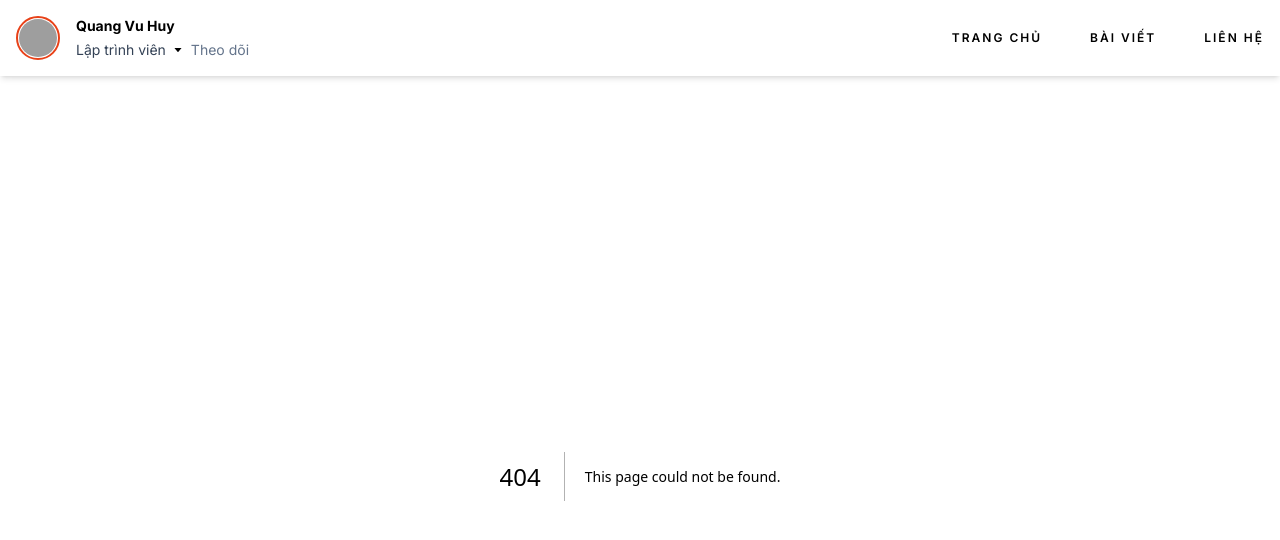
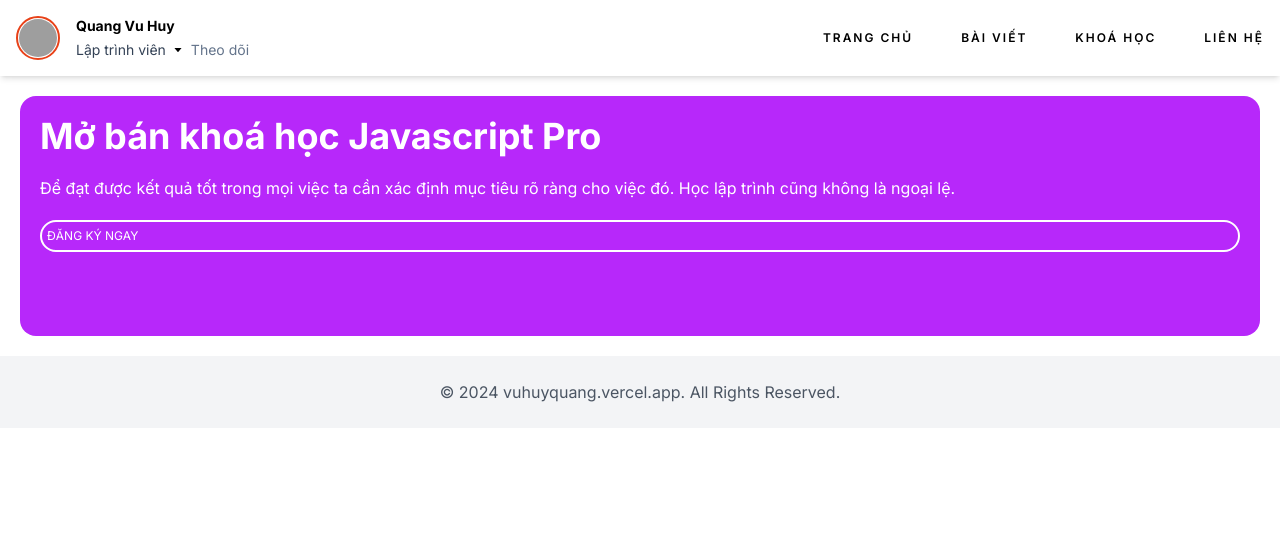
Before and after one commit to vuhuyquang/nextjs, a Next.js app: page /khoa-hoc in a window 1280 px wide. Before the commit this address had no page. Shown: the top 540 px of the page. Built offline with nearby package versions, Linux system fonts and the light colour scheme; grey boxes are pictures that could not be loaded.

Commit message:
update code

```diff
--- /dev/null
+++ b/src/app/khoa-hoc/page.tsx
@@ -0,0 +1,11 @@
+export default function Course() {
+    return (
+      <div className="space-y-16 bg-white p-5">
+        <div className="h-[30vh] w-full p-5 flex flex-col gap-5 rounded-2xl bg-[#b728fa] text-white">
+          <h3 className="text-4xl font-bold">Mở bán khoá học Javascript Pro</h3>
+          <p>Để đạt được kết quả tốt trong mọi việc ta cần xác định mục tiêu rõ ràng cho việc đó. Học lập trình cũng không là ngoại lệ.</p>
+          <span className="border-[2px] border-white p-[5px] rounded-full text-[12px]">ĐĂNG KÝ NGAY</span>
+        </div>
+      </div>
+    )
+}
--- a/src/app/layout.tsx
+++ b/src/app/layout.tsx
@@ -7,7 +7,7 @@ import Footer from "@/components/common/Footer";
 const inter = Inter({ subsets: ["latin"] });
 
 export const metadata: Metadata = {
-  title: "Nice to meet you :vv",
+  title: "Blog của Quag :vv",
   description: "Đây là blog cá nhân của tui, nơi chia sẻ về cuộc sống, công nghệ và những điều thú vị.",
 };
 
@@ -23,7 +23,7 @@ export default function RootLayout({
         <main className="container mx-auto w-screen max-w-full pt-[76px]">
           {children}
         </main>
-        {/* <Footer></Footer> */}
+        <Footer></Footer>
       </body>
     </html>
   );
--- a/src/app/lien-he/page.tsx
+++ b/src/app/lien-he/page.tsx
@@ -1,12 +1,10 @@
 'use client';
 
 import { Button, Form, Input } from 'antd';
-import { useEffect } from 'react';
 
 const { TextArea } = Input;
 
-const Contact = () => {
-  // Function to scroll to the map section
+export default function Contact() {
   const scrollToMap = () => {
     const mapSection = document.getElementById('map-section');
     if (mapSection) {
@@ -93,5 +91,3 @@ const Contact = () => {
     </div>
   );
 };
-
-export default Contact;
--- a/src/app/page.tsx
+++ b/src/app/page.tsx
@@ -5,7 +5,7 @@ import "@/app/styles.scss";
 export default function Home() {
   return (
     <>
-      <div id="banner" className="min-h-screen w-full m-0 p-0 flex flex-col">
+      <div id="banner" className="w-full m-0 p-0 flex flex-col">
         <h1 className="text-center text-white project-name">Quag</h1>
         <div className="flex h-full w-full opacity-95">
           <div className="relative w-full md:w-1/2 h-full"> {/* Div chứa hình ảnh */}
--- a/src/components/common/Footer/index.tsx
+++ b/src/components/common/Footer/index.tsx
@@ -2,45 +2,12 @@ import React from 'react';
 
 export default function Footer() {
   return (
-    <footer className="bg-black text-white p-8 md:p-16 lg:p-20">
-      <div className="px-8 md:px-16 lg:px-20 grid grid-cols-1 md:grid-cols-2 lg:grid-cols-4 gap-8 mb-4">
-        {/* Cộng đồng */}
-        <div className="text-sm">
-          <h3 className="font-normal mb-4">Cộng đồng</h3>
-          <ul>
-            <li><a href="#" className="text-gray-400 hover:text-white text-sm">Diễn đàn</a></li>
-            <li><a href="#" className="text-gray-400 hover:text-white text-sm">Facebook</a></li>
-            <li><a href="#" className="text-gray-400 hover:text-white text-sm">Twitter</a></li>
-          </ul>
-        </div>
-        {/* Sản phẩm */}
-        <div>
-          <h3 className="font-normal mb-4">Sản phẩm</h3>
-          <ul>
-            <li><a href="#" className="text-gray-400 hover:text-white text-sm">Tính năng</a></li>
-            <li><a href="#" className="text-gray-400 hover:text-white text-sm">Giá</a></li>
-            <li><a href="#" className="text-gray-400 hover:text-white text-sm">Câu hỏi</a></li>
-          </ul>
-        </div>
-        {/* Doanh nghiệp */}
-        <div>
-          <h3 className="font-normal mb-4">Doanh nghiệp</h3>
-          <ul>
-            <li><a href="#" className="text-gray-400 hover:text-white text-sm">Đối tác</a></li>
-            <li><a href="#" className="text-gray-400 hover:text-white text-sm">Liên hệ</a></li>
-            <li><a href="#" className="text-gray-400 hover:text-white text-sm">Chính sách bảo mật</a></li>
-          </ul>
-        </div>
-        {/* Liên hệ */}
-        <div>
-          <h3 className="font-normal mb-4">Bạn có câu hỏi</h3>
-          <ul>
-            <li><a href="#" className="text-gray-400 hover:text-white text-sm">Nam Từ Liêm, Hà Nội</a></li>
-            <li><a href="#" className="text-gray-400 hover:text-white text-sm">+84 34 439 6798</a></li>
-            <li><a href="#" className="text-gray-400 hover:text-white text-sm">quangvh.technical@gmail.com</a></li>
-          </ul>
-        </div>
+    <footer className="bg-gray-100 p-4 md:p-4 lg:p-6 text-center">
+      <div className="container mx-auto">
+        <p className="text-gray-600 text-sm md:text-base">
+          &copy; {new Date().getFullYear()} vuhuyquang.vercel.app. All Rights Reserved.
+        </p>
       </div>
     </footer>
   );
-};
+}
--- a/src/components/common/Header/index.tsx
+++ b/src/components/common/Header/index.tsx
@@ -90,6 +90,9 @@ export default function Header() {
                 <Link href="/bai-viet">BÀI VIẾT</Link>
               </li>
               <li className="hover:text-[#fdcb6e] transition delay-[45ms]">
+                <Link href="/khoa-hoc">KHOÁ HỌC</Link>
+              </li>
+              <li className="hover:text-[#fdcb6e] transition delay-[45ms]">
                 <Link href="/lien-he">LIÊN HỆ</Link>
               </li>
             </ul>
@@ -110,6 +113,9 @@ export default function Header() {
             <Link href="/bai-viet" onClick={onClose}>BÀI VIẾT</Link>
           </li>
           <li className="py-2">
+            <Link href="/khoa-hoc" onClick={onClose}>KHOÁ HỌC</Link>
+          </li>
+          <li className="py-2">
             <Link href="/lien-he" onClick={onClose}>LIÊN HỆ</Link>
           </li>
         </ul>
```
